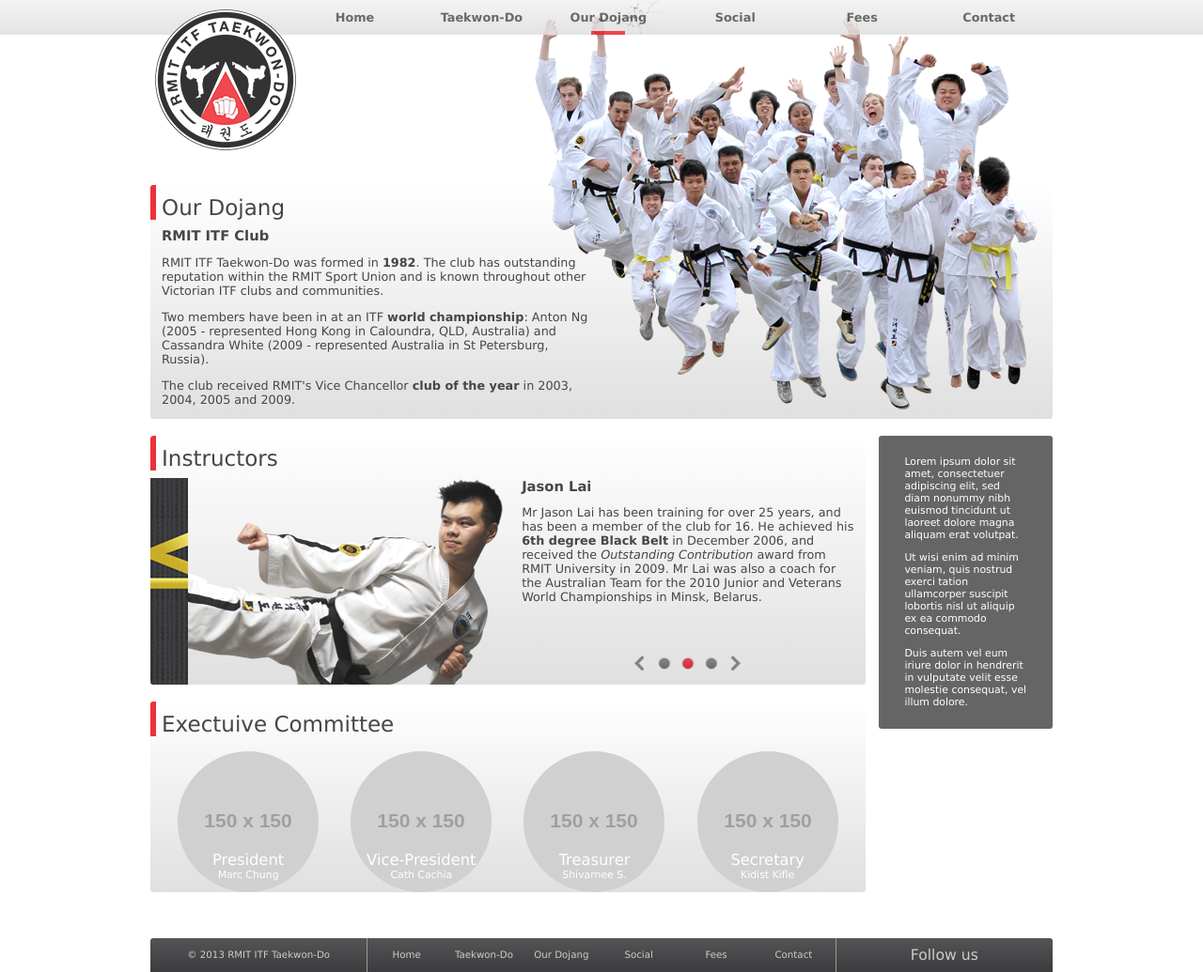
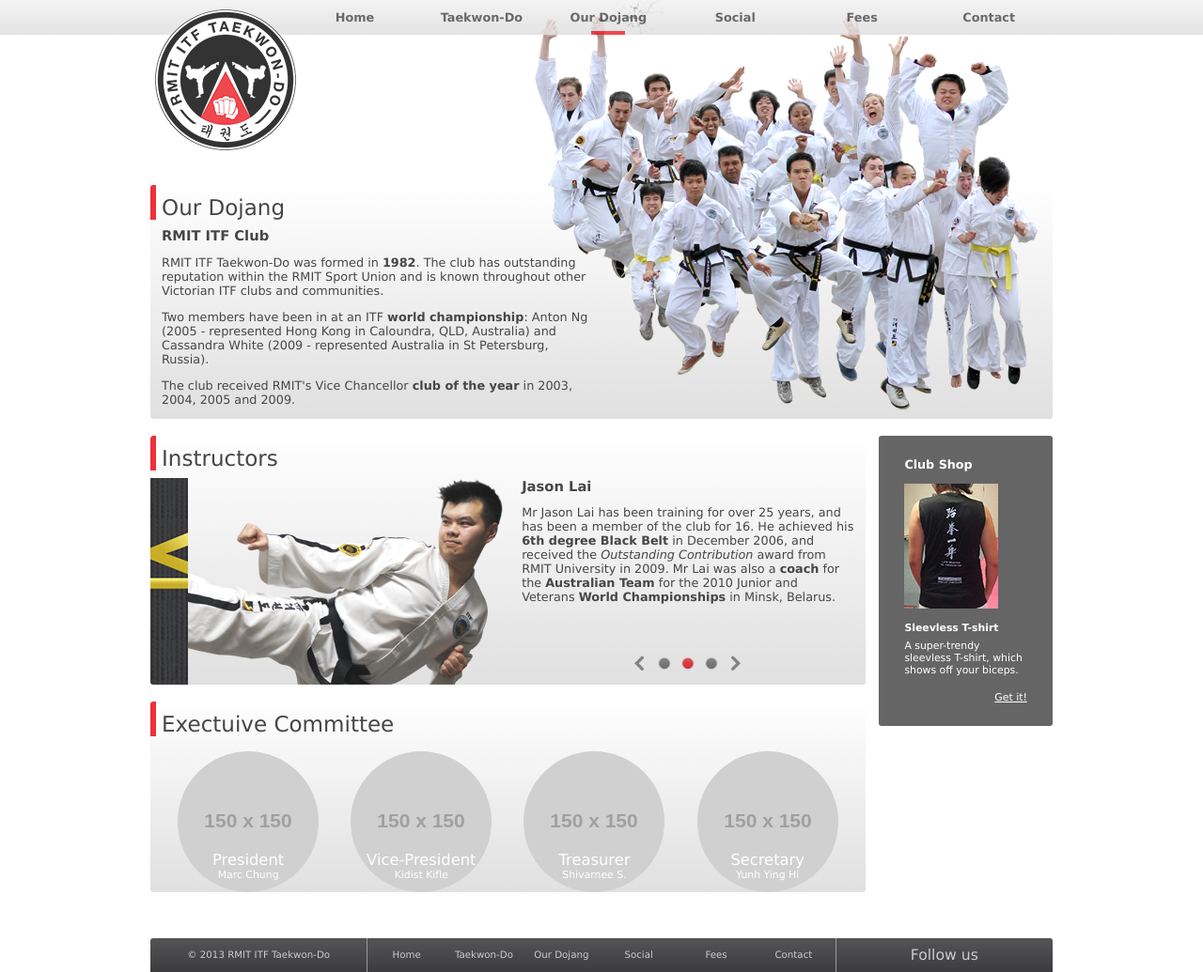
Before and after one commit to axelboc/website-rmittkd, a PHP site: page /dojang.php in a window 1280 px wide. Shown: the whole page at 94% size. Run offline with PHP 8.4, Linux system fonts and the light colour scheme; grey boxes labelled with a size stand in for pictures from a placeholder-image service; some libraries are stand-ins or nearby versions.

Commit message:
Showing random merchandising item in sidebar

```diff
--- a/src/css/modules.css
+++ b/src/css/modules.css
@@ -130,6 +130,10 @@
 	font-size: 85%;
 }
 
+.sidebar a {
+	color: #fff;
+}
+
 .sidebar > .backdrop:after {
 	top: 0;
 	left: 0;
@@ -141,6 +145,20 @@
 	position: relative;
 	overflow: hidden;
 	padding: 1em 2.5em;
+	min-height: 25em;
+}
+
+.merch-title {
+	margin-bottom: .5em;
+}
+
+.merch-desc {
+	margin-top: 0;
+}
+
+.merch-get {
+	text-align: right;
+	margin: 1.5em 0 1.2em;
 }
 
 
--- a/src/dojang.php
+++ b/src/dojang.php
@@ -48,7 +48,7 @@
 									<img class="instr-portrait" src="images/jason-lai.png" width="500" height="220" alt="Jason Lai">
 									<div class="instr-caption">
 										<h3 class="section-heading-sub">Jason Lai</h3>
-										<p>Mr Jason Lai has been training for over 25 years, and has been a member of the club for 16. He achieved his <strong>6th degree Black Belt</strong> in December 2006, and received the <em>Outstanding Contribution</em> award from RMIT University in 2009. Mr Lai was also a coach for the Australian Team for the 2010 Junior and Veterans World Championships in Minsk, Belarus.</p>
+										<p>Mr Jason Lai has been training for over 25 years, and has been a member of the club for 16. He achieved his <strong>6th degree Black Belt</strong> in December 2006, and received the <em>Outstanding Contribution</em> award from RMIT University in 2009. Mr Lai was also a <strong>coach</strong> for the <strong>Australian Team</strong> for the 2010 Junior and Veterans <strong>World Championships</strong> in Minsk, Belarus.</p>
 									</div>
 								</section>
 								<section class="instr-profile hidden" tabindex="-1" aria-hidden="true">
@@ -80,7 +80,7 @@
 							</section>
 							<section class="exec-member">
 								<img class="exec-pic" src="http://placehold.it/150x150" width="150" height="150" alt="">
-								<p class="exec-caption"><span>Vice-President</span><br>Cath Cachia</p>
+								<p class="exec-caption"><span>Vice-President</span><br>Kidist Kifle</p>
 							</section>
 							<section class="exec-member">
 								<img class="exec-pic" src="http://placehold.it/150x150" width="150" height="150" alt="">
@@ -88,7 +88,7 @@
 							</section>
 							<section class="exec-member">
 								<img class="exec-pic" src="http://placehold.it/150x150" width="150" height="150" alt="">
-								<p class="exec-caption"><span>Secretary</span><br>Kidist Kifle</p>
+								<p class="exec-caption"><span>Secretary</span><br>Yunh Ying Hi</p>
 							</section>
 						</div>
 					</section>
--- a/src/includes/sidebar.php
+++ b/src/includes/sidebar.php
@@ -1,9 +1,17 @@
+<?php
+// Read merchandising.xml
+$merchXML = simplexml_load_file("merchandising.xml");
+// Get random merchandising item
+$item = $merchXML->item[rand(0, count($merchXML->item) - 1)];
+?>
 <aside class="sidebar lay-side" role="complementary">
 	<div class="backdrop">
 		<div class="backdrop-content">
-			<p>Lorem ipsum dolor sit amet, consectetuer adipiscing elit, sed diam nonummy nibh euismod tincidunt ut laoreet dolore magna aliquam erat volutpat.</p>
-			<p>Ut wisi enim ad minim veniam, quis nostrud exerci tation ullamcorper suscipit lobortis nisl ut aliquip ex ea commodo consequat.</p>
-			<p>Duis autem vel eum iriure dolor in hendrerit in vulputate velit esse molestie consequat, vel illum dolore.</p>
+			<h3><a class="link-inv" href="https://rmitlink.rmit.edu.au/Clubs/Club.aspx?CID=30" target="_blank">Club Shop</a></h3>
+			<a href="<?php echo $item->link; ?>" target="_blank"><img class="respimg-fit" src="images/merchandising/<?php echo $item->image['filename']; ?>" width="<?php echo $item->image['width']; ?>" height="<?php echo $item->image['height']; ?>" alt=""></a>
+			<h4 class="merch-title"><a class="link-inv" href="<?php echo $item->link; ?>" target="_blank"><?php echo $item->title; ?></a></h4>
+			<p class="merch-desc"><?php echo $item->description; ?></p>
+			<p class="merch-get"><a href="<?php echo $item->link; ?>" target="_blank">Get it!</a></p>
 		</div>
 	</div>
 </aside>
--- a/src/merchandising.xml
+++ b/src/merchandising.xml
@@ -1,27 +1,27 @@
 <?xml version="1.0" encoding="UTF-8"?>
 <merchandising>
 	<item>
-		<title>Badge</title>
-		<description>The club's badge to stick on your uniforms and bags.</description>
+		<title>The Badge</title>
+		<description>The club's badge - to stick on your uniform and bags.</description>
 		<image filename="badge.jpg" width="150" height="113" />
 		<link>https://rmitlink.rmit.edu.au/Store/Product.aspx?PID=141</link>
 	</item>
 	<item>
-		<title>Bag</title>
-		<description>So popular, you better put your name on it to know which one is yours!</description>
+		<title>The Bag</title>
+		<description>An awesome bag with a great design. Perfect for bringing your gear to training and comps!</description>
 		<image filename="bag.jpg" width="150" height="100" />
 		<link>https://rmitlink.rmit.edu.au/Store/Product.aspx?PID=140</link>
 	</item>
 	<item>
-		<title>T-shirt</title>
-		<description>The club T-shirt, a classic.</description>
+		<title>The T-shirt</title>
+		<description>The club T-shirt - an all-time classic.</description>
 		<image filename="tshirt.jpg" width="150" height="99" />
 		<link>https://rmitlink.rmit.edu.au/Store/Product.aspx?PID=139</link>
 	</item>
 	<item>
 		<title>Sleevless T-shirt</title>
-		<description>A super-trendy sleevless T-shirt to show off your biceps.</description>
-		<image filename="tshirt-sleeveless" width="130" height="173" />
+		<description>A super-trendy sleevless T-shirt, which shows off your biceps.</description>
+		<image filename="tshirt-sleeveless.jpg" width="100" height="133" />
 		<link>https://rmitlink.rmit.edu.au/Store/Product.aspx?PID=147</link>
 	</item>
 </merchandising>
```
Also changed, not shown: src/images/merchandising/tshirt-sleeveless.jpg.
